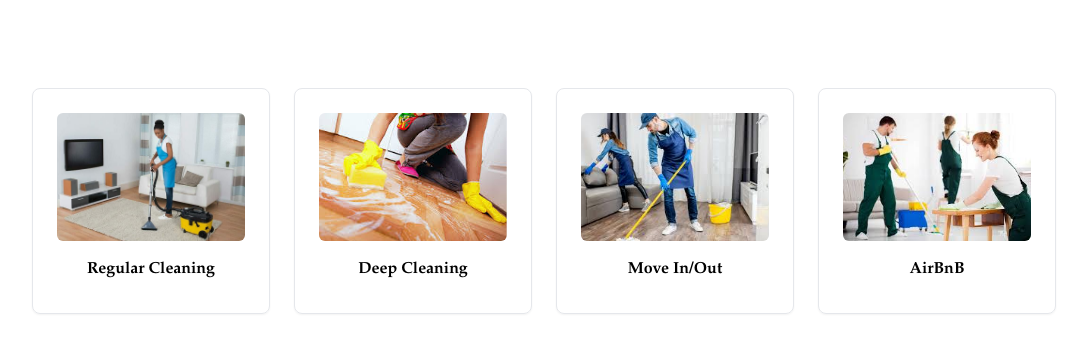
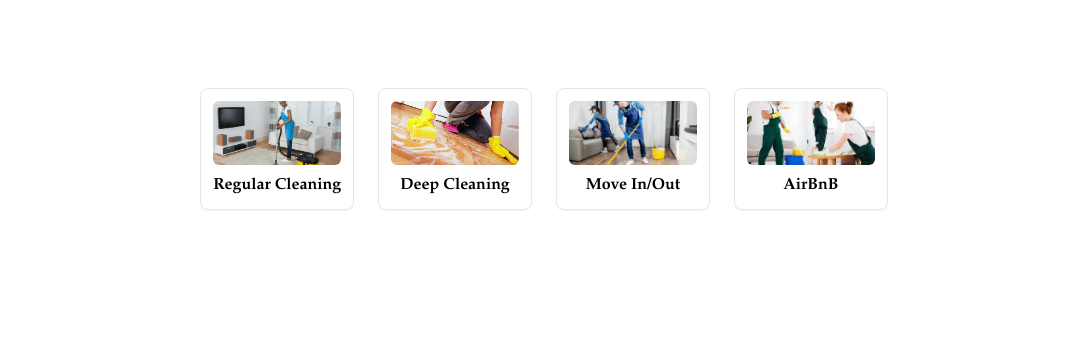
Before and after one commit to goscha01/cleanerflow, a React (Vite) app: page / in a window 1280 px wide. Shown: the top 352 px of the page, without its empty margins (96-1183 px from the left). Built offline with nearby package versions, Linux system fonts and the light colour scheme; no server answers.

Commit message:
cuted icons 2 times

```diff
--- a/src/components/booking/ServiceCards.jsx
+++ b/src/components/booking/ServiceCards.jsx
@@ -50,13 +50,13 @@
               className="h-full"
             >
               <Card className="cursor-pointer hover:border-primary hover:text-primary transition-colors h-full">
-                <CardContent className="p-6 flex flex-col items-center text-center h-full">
+                <CardContent className="p-3 flex flex-col items-center text-center h-full">
                   <img
                     src={service.image}
                     alt={service.title}
-                    className="w-full h-32 object-cover rounded-md mb-4"
+                    className="w-full h-16 object-cover rounded-md mb-2"
                   />
-                  <h3 className="text-md font-bold mb-2">{service.title}</h3>
+                  <h3 className="text-md font-bold">{service.title}</h3>
                 </CardContent>
               </Card>
             </motion.div>
```
